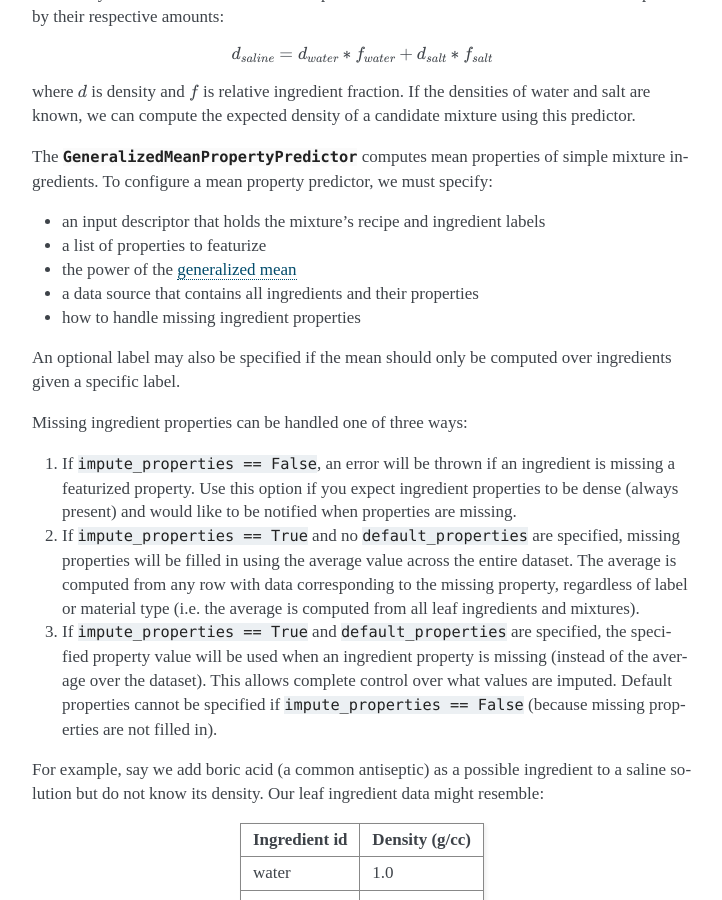
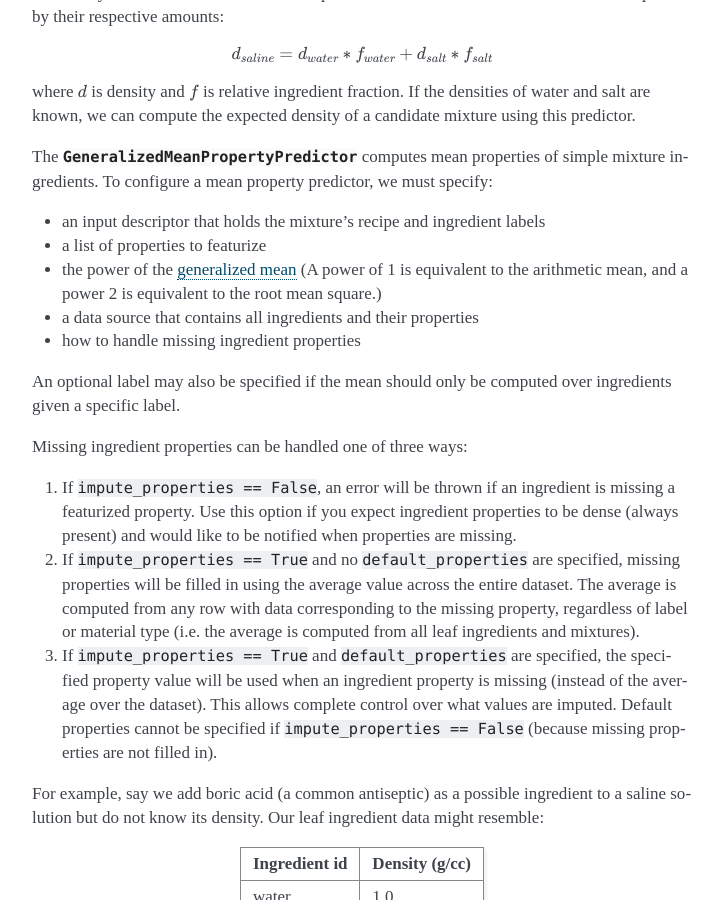
Before and after one commit to CitrineInformatics/citrine-python, a Sphinx documentation site: the page built from docs/source/workflows/predictors.rst, in a window 1280 px wide and 900 px high, scrolled down 4538 px. Shown: the whole window, without its empty margins (388-1110 px from the left). Built offline with Sphinx 7.4.7, drawn with Linux system fonts in a browser that asks for light colours; pages that are not in the unit, such as notebooks, are missing from menus.

Commit message:
Clarified power of generalized mean in user docs.

```diff
--- a/docs/source/workflows/predictors.rst
+++ b/docs/source/workflows/predictors.rst
@@ -233,6 +233,7 @@ To configure a mean property predictor, we must specify:
 - an input descriptor that holds the mixture's recipe and ingredient labels
 - a list of properties to featurize
 - the power of the `generalized mean <https://en.wikipedia.org/wiki/Generalized_mean>`_
+  (A power of 1 is equivalent to the arithmetic mean, and a power 2 is equivalent to the root mean square.)
 - a data source that contains all ingredients and their properties
 - how to handle missing ingredient properties
 
```
